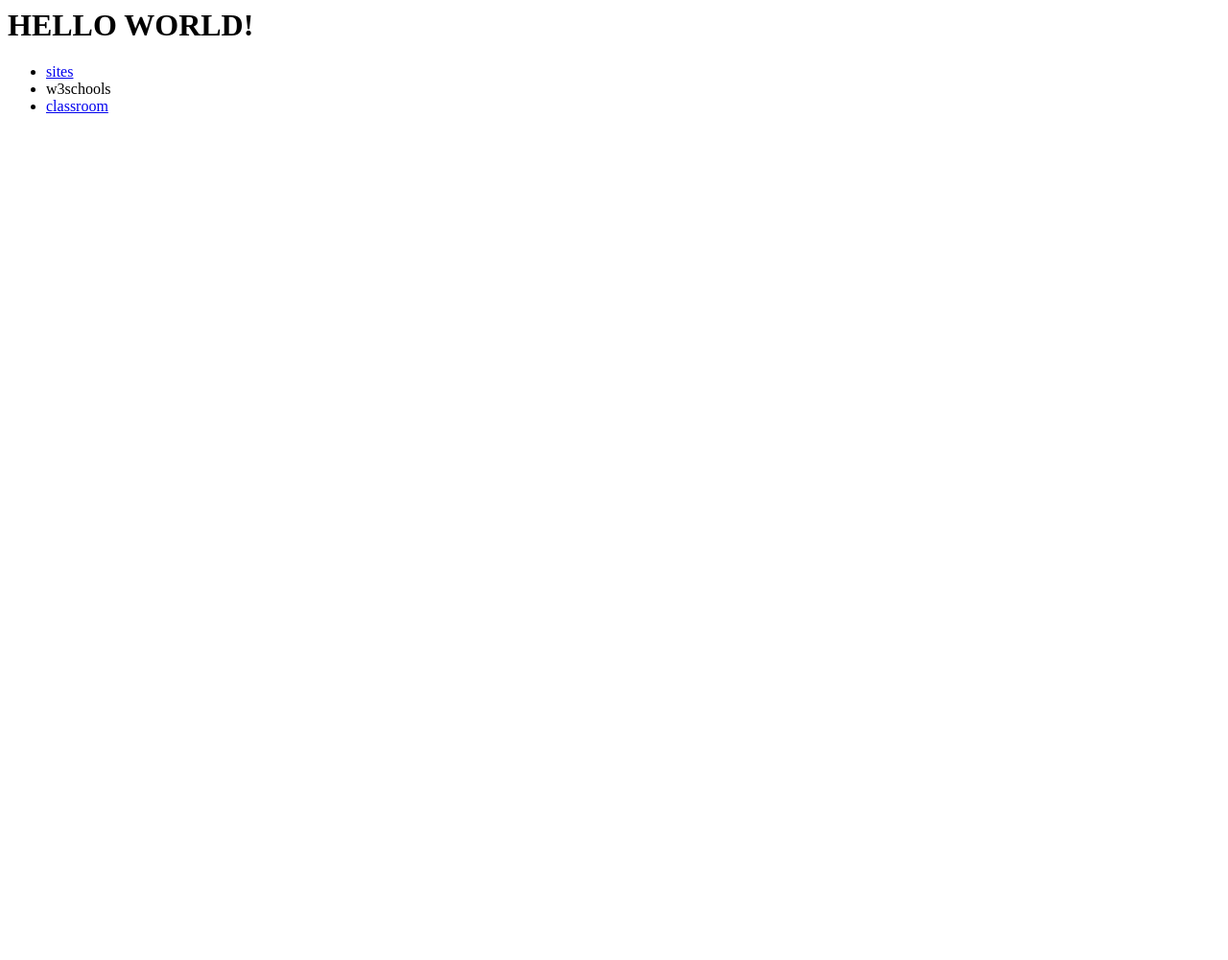
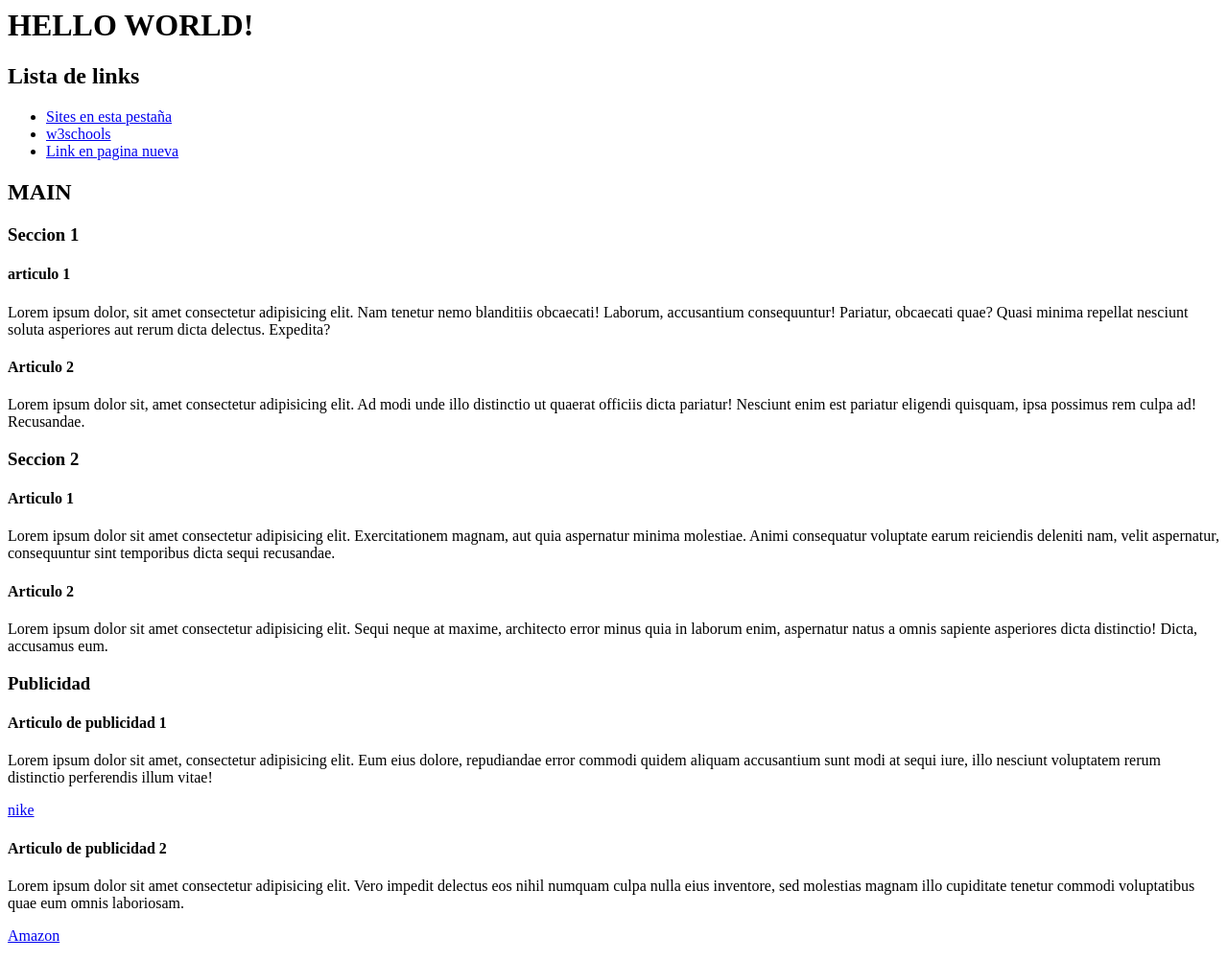
Before and after one commit to Daniel-Salazar-Pares/M04, a plain HTML site: page index.html in a window 1280 px wide. Shown: the whole page at 96% size. Before the commit the page ends 800 px from the top, so only its background shows below. Drawn offline with Linux system fonts and the light colour scheme.

Commit message:
tumadre tiene una que ya quisiera yo

```diff
--- a/index.html
+++ b/index.html
@@ -1,18 +1,58 @@
 <html>
     <head>
         <title>Mi Web</title>
-        <meta name="Dani" content="Primera web" name="Mi primera web para M04">
+        <meta name="Dani" content="Primera web">
     </head>
     <body>
         <header>
-            <h1>HELLO WORLD!</h1>
+            <h1>HELLO WORLD!</h1> <!--Esto es un comentario-->
             <nav>
+                <h2>Lista de links</h2>
                 <ul>
-                    <li><a target=”_blank” href="https://sites.google.com/itb.cat/students/home/">sites</a></li>
-                    <li><a target=”_blank” href="https://www.w3schools.com/tags/tag_meta.asp"></a>w3schools</li>
-                    <li><a target=”_blank” href="https://classroom.google.com/c/NjIwODE5MTc1NjQw/m/NjI3MzU5MzgyMzA1/details">classroom</a></li>
+                    <li><a href="https://sites.google.com/itb.cat/students/home/">Sites en esta pestaña</a></li>
+                    <li><a target=”_blank” href="https://www.w3schools.com/tags/tag_meta.asp">w3schools</a></li>
+                    <li><a target=”_blank” href="https://classroom.google.com/c/NjIwODE5MTc1NjQw/m/NjI3MzU5MzgyMzA1/details">Link en pagina nueva</a></li>
                 </ul>
             </nav>
         </header>
-    </body>
+        <main>
+            <h2>MAIN</h2>
+            <section>
+                <h3>Seccion 1</h3>
+                <article>
+                    <h4>articulo 1</h4>
+                    <p>Lorem ipsum dolor, sit amet consectetur adipisicing elit. Nam tenetur nemo blanditiis obcaecati! Laborum, accusantium consequuntur! Pariatur, obcaecati quae? Quasi minima repellat nesciunt soluta asperiores aut rerum dicta delectus. Expedita?</p>
+                </article>
+                <article>
+                    <h4>Articulo 2</h4>
+                    <p>Lorem ipsum dolor sit, amet consectetur adipisicing elit. Ad modi unde illo distinctio ut quaerat officiis dicta pariatur! Nesciunt enim est pariatur eligendi quisquam, ipsa possimus rem culpa ad! Recusandae.</p>
+                </article>
+            </section>
+            <section>
+                <h3>Seccion 2</h3>
+                <article>
+                    <h4>Articulo 1</h4>
+                     <p>Lorem ipsum dolor sit amet consectetur adipisicing elit. Exercitationem magnam, aut quia aspernatur minima molestiae. Animi consequatur voluptate earum reiciendis deleniti nam, velit aspernatur, consequuntur sint temporibus dicta sequi recusandae.</p>
+                    <h4>Articulo 2</h4>
+                    <p>Lorem ipsum dolor sit amet consectetur adipisicing elit. Sequi neque at maxime, architecto error minus quia in laborum enim, aspernatur natus a omnis sapiente asperiores dicta distinctio! Dicta, accusamus eum.</p>
+                </article>
+            </section>
+        </main>
+        <aside>
+            <h3>Publicidad</h3>
+            <article>
+                <h4>Articulo de publicidad 1</h4>
+                <p>Lorem ipsum dolor sit amet, consectetur adipisicing elit. Eum eius dolore, repudiandae error commodi quidem aliquam accusantium sunt modi at sequi iure, illo nesciunt voluptatem rerum distinctio perferendis illum vitae!</p>
+                <p><a href="www.nike.es" target="_blank">nike</a></p>
+            </article>
+            <article>
+                <h4>Articulo de publicidad 2</h4>
+                <p>Lorem ipsum dolor sit amet consectetur adipisicing elit. Vero impedit delectus eos nihil numquam culpa nulla eius inventore, sed molestias magnam illo cupiditate tenetur commodi voluptatibus quae eum omnis laboriosam.</p>
+                <p><a href="www.amazon.es" target="_blank">Amazon</a></p>
+            </article>
+        </aside>
+     </body>
+     <footer>
+
+     </footer>
 </html>
```
